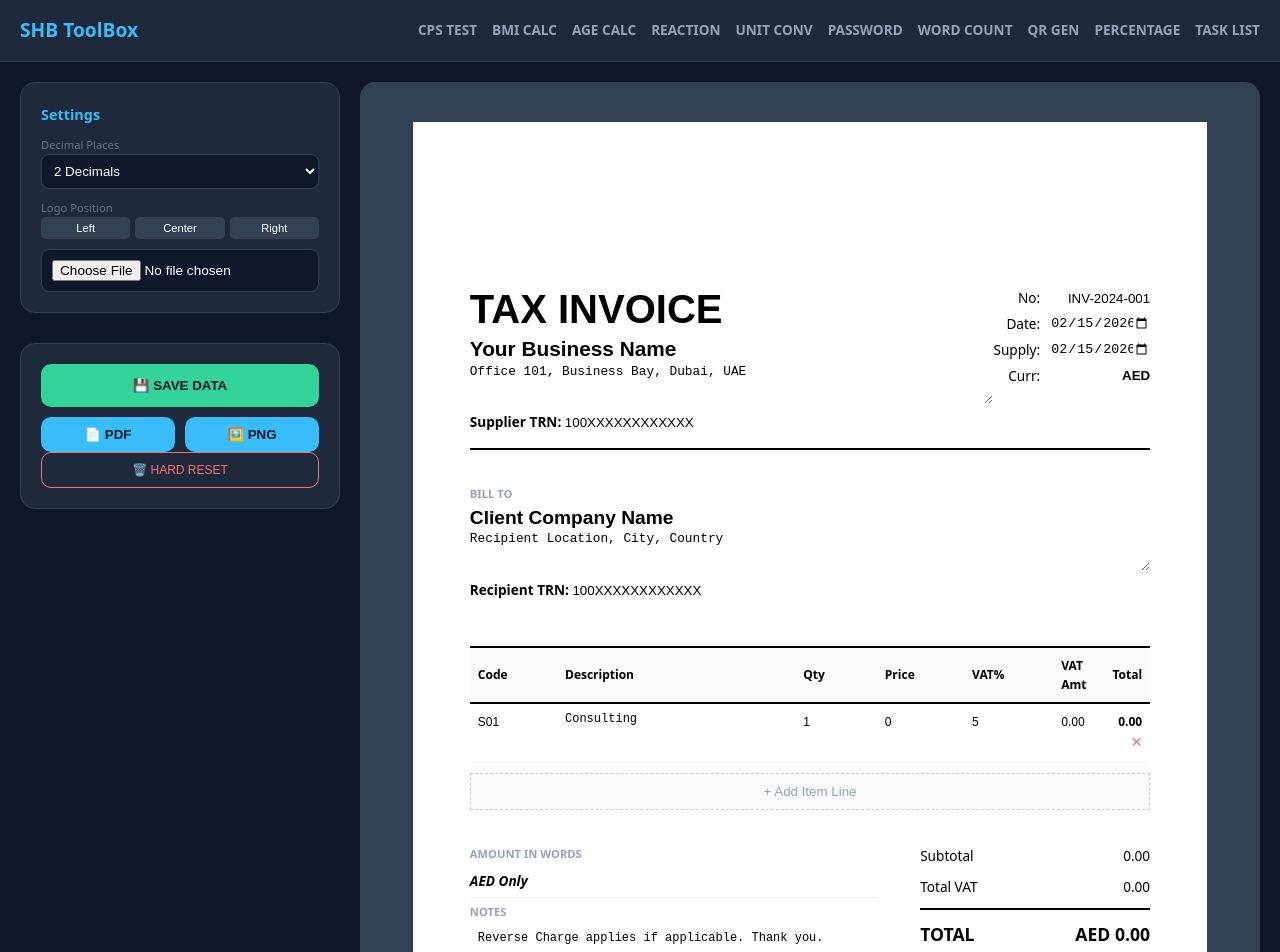
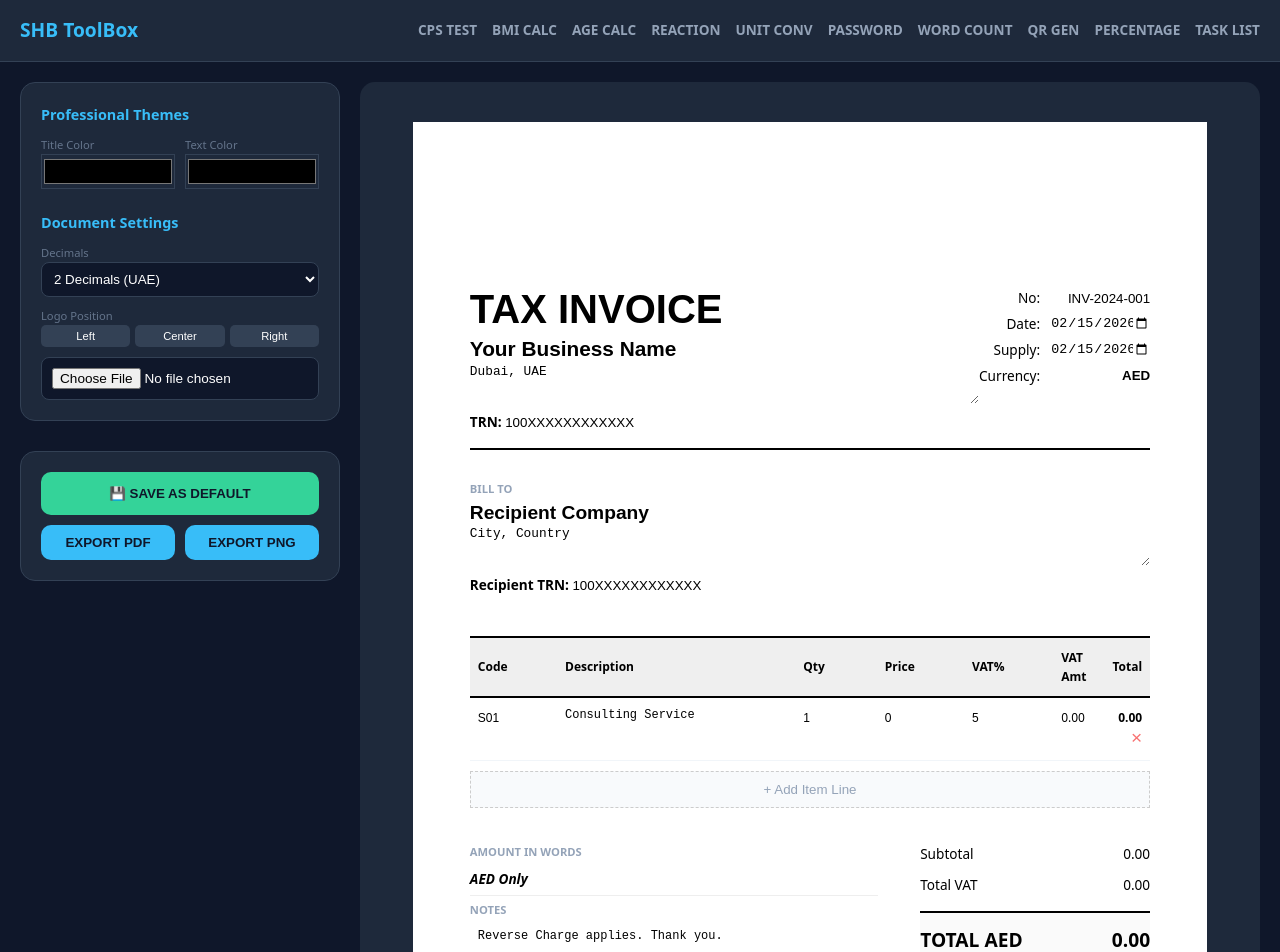
Before and after one commit to vivaindus/vivaindus.github.io, a Next.js app: page /invoicegenerator in a window 1280 px wide. Shown: the top 952 px of the page. Built offline with nearby package versions, Linux system fonts and the light colour scheme.

Commit message:
invoice generator update

```diff
--- a/pages/invoicegenerator/index.js
+++ b/pages/invoicegenerator/index.js
@@ -1,28 +1,32 @@
 import React, { useState, useEffect, useRef } from 'react';
 import ToolboxLayout from '../../components/ToolboxLayout';
 
-export default function GlobalInvoiceGenerator() {
+export default function ProfessionalInvoiceSuite() {
     const [pageSize, setPageSize] = useState('A4');
     const [notification, setNotification] = useState('');
     const invoiceRef = useRef(null);
 
+    // --- State: Theme & Meta ---
     const [meta, setMeta] = useState({
-        logo: null, logoAlign: 'flex-start', invoiceTitle: 'TAX INVOICE',
-        invoiceNum: 'INV-2024-001', invoiceDate: new Date().toISOString().split('T')[0],
-        supplyDate: new Date().toISOString().split('T')[0], currency: 'AED', decimals: 2,
+        logo: null, logoAlign: 'flex-start', primaryColor: '#000000', titleColor: '#000000',
+        invoiceTitle: 'TAX INVOICE', invoiceNum: 'INV-2024-001',
+        invoiceDate: new Date().toISOString().split('T')[0],
+        supplyDate: new Date().toISOString().split('T')[0],
+        currency: 'AED', decimals: 2,
         senderName: 'Your Business Name', senderTRN: '100XXXXXXXXXXXX',
-        senderAddress: 'Office 101, Business Bay, Dubai, UAE',
-        clientName: 'Client Company Name', clientTRN: '100XXXXXXXXXXXX',
-        clientAddress: 'Recipient Location, City, Country',
-        notes: 'Reverse Charge applies if applicable. Thank you.',
+        senderAddress: 'Dubai, UAE',
+        clientName: 'Recipient Company', clientTRN: '100XXXXXXXXXXXX',
+        clientAddress: 'City, Country',
+        notes: 'Reverse Charge applies. Thank you.',
         footerMsg: 'Authorized Signatory',
         footerUrl: 'https://www.shbstores.com/invoicegenerator'
     });
 
-    const [items, setItems] = useState([{ id: 1, code: 'S01', desc: 'Consulting', qty: 1, price: 0, vatRate: 5 }]);
+    const [items, setItems] = useState([{ id: 1, code: 'S01', desc: 'Consulting Service', qty: 1, price: 0, vatRate: 5 }]);
 
+    // --- Persistence ---
     useEffect(() => {
-        const saved = localStorage.getItem('shb_invoice_elite_v8');
+        const saved = localStorage.getItem('shb_invoice_final_v9');
         if (saved) {
             const parsed = JSON.parse(saved);
             setMeta(parsed.meta); setItems(parsed.items);
@@ -30,18 +34,11 @@ export default function GlobalInvoiceGenerator() {
     }, []);
 
     const saveSettings = () => {
-        localStorage.setItem('shb_invoice_elite_v8', JSON.stringify({ meta, items }));
-        showToast('Template Saved Locally! ✅');
+        localStorage.setItem('shb_invoice_final_v9', JSON.stringify({ meta, items }));
+        showToast('Success: Template Saved! ✅');
     };
 
-    const handleHardReset = () => {
-        if (window.confirm("CRITICAL: Wipe all saved data and settings?")) {
-            localStorage.removeItem('shb_invoice_elite_v8');
-            window.location.reload();
-        }
-    };
-
-    // --- Helper: Amount in Words ---
+    // --- Amount in Words (English) ---
     const toWords = (num) => {
         const a = ['','One ','Two ','Three ','Four ','Five ','Six ','Seven ','Eight ','Nine ','Ten ','Eleven ','Twelve ','Thirteen ','Fourteen ','Fifteen ','Sixteen ','Seventeen ','Eighteen ','Nineteen '];
         const b = ['', '', 'Twenty','Thirty','Forty','Fifty','Sixty','Seventy','Eighty','Ninety'];
@@ -55,13 +52,13 @@ export default function GlobalInvoiceGenerator() {
         return str.trim() + ' ' + meta.currency + ' Only';
     };
 
+    // --- Math Engine ---
     const fmt = (num) => parseFloat(num || 0).toFixed(meta.decimals);
     const subtotal = items.reduce((acc, i) => acc + (i.qty * i.price), 0);
     const totalVat = items.reduce((acc, i) => acc + (i.qty * i.price * (i.vatRate/100)), 0);
     const grandTotal = subtotal + totalVat;
 
     const showToast = (m) => { setNotification(m); setTimeout(() => setNotification(''), 3000); };
-
     const handleLogo = (e) => {
         const file = e.target.files[0];
         if (file) {
@@ -71,15 +68,15 @@ export default function GlobalInvoiceGenerator() {
         }
     };
 
-    // --- ULTRA HD EXPORT ENGINE ---
+    // --- PRO PDF BREAK ENGINE ---
     const exportFile = async (type) => {
         const { toCanvas } = await import('html-to-image');
         const { jsPDF } = await import('jspdf');
         if (!invoiceRef.current) return;
-        showToast(`Rendering HD ${type.toUpperCase()}...`);
+        showToast('Optimizing PDF Layout...');
 
         const canvas = await toCanvas(invoiceRef.current, {
-            pixelRatio: 4, // ULTRA HD
+            pixelRatio: 3,
             backgroundColor: '#ffffff',
             canvasWidth: pageSize === 'A4' ? 794 : 816
         });
@@ -90,45 +87,50 @@ export default function GlobalInvoiceGenerator() {
             link.download = `${meta.invoiceNum}.png`; link.href = imgData; link.click();
         } else {
             const pdf = new jsPDF('p', 'mm', pageSize.toLowerCase());
-            const pdfWidth = pdf.internal.pageSize.getWidth();
-            const pdfHeight = pdf.internal.pageSize.getHeight();
-            const imgWidth = pdfWidth;
-            const imgHeight = (canvas.height * imgWidth) / canvas.width;
+            const pW = pdf.internal.pageSize.getWidth();
+            const pH = pdf.internal.pageSize.getHeight();
+            const imgH = (canvas.height * pW) / canvas.width;
 
-            let heightLeft = imgHeight;
-            let position = 0;
-            const topSpacing = 40; // White space for subsequent pages
+            let hLeft = imgH;
+            let pos = 0;
+            const topMargin = 20; // Correct gap for 2nd page start
 
-            pdf.addImage(imgData, 'PNG', 0, position, imgWidth, imgHeight);
-            heightLeft -= pdfHeight;
+            pdf.addImage(imgData, 'PNG', 0, pos, pW, imgH);
+            hLeft -= pH;
 
-            while (heightLeft >= 0) {
+            while (hLeft >= 0) {
                 pdf.addPage();
-                // We start with a negative position + spacing to leave white space at top
-                position = heightLeft - imgHeight + topSpacing;
-                pdf.addImage(imgData, 'PNG', 0, position, imgWidth, imgHeight);
-                heightLeft -= (pdfHeight - topSpacing);
+                pos = hLeft - imgH + topMargin;
+                pdf.addImage(imgData, 'PNG', 0, pos, pW, imgH);
+                hLeft -= (pH - topMargin);
             }
             pdf.save(`${meta.invoiceNum}.pdf`);
         }
-        showToast('Document Ready! ✅');
     };
 
     return (
-        <ToolboxLayout title="Tax Invoice Suite" description="HD multi-page tax invoice generator with amount in words and TRN.">
+        <ToolboxLayout title="Tax Invoice Suite" description="Premium Global Tax Invoice Suite.">
             <div style={{ maxWidth: '1500px', margin: '0 auto', padding: '20px' }}>
-
                 {notification && <div style={toastStyle}>{notification}</div>}
 
                 <div style={{ display: 'flex', gap: '20px', flexWrap: 'wrap' }}>
+
+                    {/* --- THE SIDEBAR CONTROLLER --- */}
                     <aside style={{ flex: '1', minWidth: '320px', display: 'flex', flexDirection: 'column', gap: '15px' }}>
                         <div style={sidebarCard}>
-                            <h3 style={cardTitle}>Settings</h3>
-                            <label style={lCap}>Decimal Places</label>
+                            <h3 style={cardTitle}>Professional Themes</h3>
+                            <div style={{display:'grid', gridTemplateColumns:'1fr 1fr', gap:'10px'}}>
+                                <div><label style={lCap}>Title Color</label><input type="color" value={meta.titleColor} onChange={(e)=>setMeta({...meta, titleColor:e.target.value})} style={clrInp} /></div>
+                                <div><label style={lCap}>Text Color</label><input type="color" value={meta.primaryColor} onChange={(e)=>setMeta({...meta, primaryColor:e.target.value})} style={clrInp} /></div>
+                            </div>
+
+                            <h3 style={{...cardTitle, marginTop:'20px'}}>Document Settings</h3>
+                            <label style={lCap}>Decimals</label>
                             <select value={meta.decimals} onChange={(e)=>setMeta({...meta, decimals: parseInt(e.target.value)})} style={selS}>
-                                <option value={2}>2 Decimals</option>
-                                <option value={3}>3 Decimals</option>
+                                <option value={2}>2 Decimals (UAE)</option>
+                                <option value={3}>3 Decimals (OMAN)</option>
                             </select>
+
                             <label style={lCap}>Logo Position</label>
                             <div style={{ display: 'grid', gridTemplateColumns: '1fr 1fr 1fr', gap: '5px', marginBottom:'10px' }}>
                                 <button onClick={() => setMeta({ ...meta, logoAlign: 'flex-start' })} style={btnMin}>Left</button>
@@ -137,47 +139,55 @@ export default function GlobalInvoiceGenerator() {
                             </div>
                             <input type="file" onChange={handleLogo} style={inpStyle} />
                         </div>
+
                         <div style={sidebarCard}>
-                            <button onClick={saveSettings} style={btnSave}>💾 SAVE DATA</button>
+                            <button onClick={saveSettings} style={btnSave}>💾 SAVE AS DEFAULT</button>
                             <div style={{ display: 'grid', gridTemplateColumns: '1fr 1fr', gap: '10px', marginTop: '10px' }}>
-                                <button onClick={() => exportFile('pdf')} style={btnExport}>📄 PDF</button>
-                                <button onClick={() => exportFile('png')} style={btnExport}>🖼️ PNG</button>
+                                <button onClick={() => exportFile('pdf')} style={btnExport}>EXPORT PDF</button>
+                                <button onClick={() => exportFile('png')} style={btnExport}>EXPORT PNG</button>
                             </div>
-                            <button onClick={handleHardReset} style={btnReset}>🗑️ HARD RESET</button>
                         </div>
                     </aside>
 
-                    <main style={mainSlate}>
-                        <div ref={invoiceRef} id="invoice-paper" style={{ ...paperStyle, width: pageSize === 'A4' ? '210mm' : '215.9mm' }}>
+                    {/* --- THE PAPER (WHITE BG) --- */}
+                    <main style={mainCanvas}>
+                        <div ref={invoiceRef} id="invoice-paper" style={{
+                            ...paperStyle,
+                            width: pageSize === 'A4' ? '210mm' : '215.9mm',
+                            color: meta.primaryColor
+                        }}>
+
+                            {/* Logo */}
                             <div style={{ display: 'flex', justifyContent: meta.logoAlign, marginBottom: '10px' }}>
-                                {meta.logo ? <img src={meta.logo} style={{ maxHeight: '80px' }} /> : <div style={{height:'80px'}}></div>}
+                                {meta.logo ? <img src={meta.logo} style={{ maxHeight: '80px', maxWidth: '250px' }} /> : <div style={{height:'80px'}}></div>}
                             </div>
 
                             <div style={headerGrid}>
                                 <div>
-                                    <input value={meta.invoiceTitle} onChange={(e)=>setMeta({...meta, invoiceTitle: e.target.value})} style={titleI} />
-                                    <input value={meta.senderName} onChange={(e)=>setMeta({...meta, senderName: e.target.value})} style={compT} />
-                                    <textarea value={meta.senderAddress} onChange={(e)=>setMeta({...meta, senderAddress: e.target.value})} style={addrI} />
-                                    <div style={trnL}>Supplier TRN: <input value={meta.senderTRN} onChange={(e)=>setMeta({...meta, senderTRN: e.target.value})} style={trnI} /></div>
+                                    <input value={meta.invoiceTitle} onChange={(e)=>setMeta({...meta, invoiceTitle: e.target.value})} style={{...titleI, color: meta.titleColor}} />
+                                    <input value={meta.senderName} onChange={(e)=>setMeta({...meta, senderName: e.target.value})} style={{...compT, color: meta.primaryColor}} />
+                                    <textarea value={meta.senderAddress} onChange={(e)=>setMeta({...meta, senderAddress: e.target.value})} style={{...addrI, color: meta.primaryColor}} />
+                                    <div style={trnL}>TRN: <input value={meta.senderTRN} onChange={(e)=>setMeta({...meta, senderTRN: e.target.value})} style={trnInp} /></div>
                                 </div>
                                 <div style={{ textAlign: 'right' }}>
                                     <div style={mRow}><span>No:</span><input value={meta.invoiceNum} onChange={(e)=>setMeta({...meta, invoiceNum: e.target.value})} style={mInp} /></div>
                                     <div style={mRow}><span>Date:</span><input type="date" value={meta.invoiceDate} onChange={(e)=>setMeta({...meta, invoiceDate: e.target.value})} style={mInp} /></div>
                                     <div style={mRow}><span>Supply:</span><input type="date" value={meta.supplyDate} onChange={(e)=>setMeta({...meta, supplyDate: e.target.value})} style={mInp} /></div>
-                                    <div style={mRow}><span>Curr:</span><input value={meta.currency} onChange={(e)=>setMeta({...meta, currency: e.target.value})} style={{...mInp, fontWeight:'bold'}} /></div>
+                                    <div style={mRow}><span>Currency:</span><input value={meta.currency} onChange={(e)=>setMeta({...meta, currency: e.target.value})} style={{...mInp, fontWeight:'bold'}} /></div>
                                 </div>
                             </div>
 
-                            <div style={{ margin: '30px 0' }}>
+                            <div style={{ margin: '25px 0' }}>
                                 <span style={tagLabel}>BILL TO</span>
-                                <input value={meta.clientName} onChange={(e)=>setMeta({...meta, clientName: e.target.value})} style={clientT} />
-                                <textarea value={meta.clientAddress} onChange={(e)=>setMeta({...meta, clientAddress: e.target.value})} style={addrI} />
-                                <div style={trnL}>Recipient TRN: <input value={meta.clientTRN} onChange={(e)=>setMeta({...meta, clientTRN: e.target.value})} style={trnI} /></div>
+                                <input value={meta.clientName} onChange={(e)=>setMeta({...meta, clientName: e.target.value})} style={{...clientT, color: meta.primaryColor}} />
+                                <textarea value={meta.clientAddress} onChange={(e)=>setMeta({...meta, clientAddress: e.target.value})} style={{...addrI, color: meta.primaryColor}} />
+                                <div style={trnL}>Recipient TRN: <input value={meta.clientTRN} onChange={(e)=>setMeta({...meta, clientTRN: e.target.value})} style={trnInp} /></div>
                             </div>
 
+                            {/* Refrens Style Table */}
                             <table style={tableB}>
-                                <thead style={thR}>
-                                    <tr>
+                                <thead style={{...thR, backgroundColor: `${meta.titleColor}10` }}>
+                                    <tr style={{ color: meta.titleColor }}>
                                         <th style={tc}>Code</th><th style={{...tc, width:'35%'}}>Description</th><th style={tc}>Qty</th><th style={tc}>Price</th><th style={tc}>VAT%</th><th style={tc}>VAT Amt</th><th style={{...tc, textAlign:'right'}}>Total</th>
                                     </tr>
                                 </thead>
@@ -199,17 +209,20 @@ export default function GlobalInvoiceGenerator() {
                             </table>
                             <button onClick={()=>setItems([...items, {id:Date.now(), code:'', desc:'', qty:1, price:0, vatRate:5}])} style={addLineB} className="no-print">+ Add Item Line</button>
 
-                            <div style={{ display: 'flex', justifyContent: 'space-between', marginTop: '30px' }}>
+                            <div style={{ display: 'flex', justifyContent: 'space-between', marginTop: '30px', pageBreakInside: 'avoid' }}>
                                 <div style={{ width: '60%' }}>
                                     <span style={tagLabel}>AMOUNT IN WORDS</span>
-                                    <div style={wordBox}>{toWords(grandTotal)}</div>
+                                    <div style={{...wordBox, color: meta.titleColor}}>{toWords(grandTotal)}</div>
                                     <span style={{...tagLabel, marginTop:'15px'}}>NOTES</span>
                                     <textarea value={meta.notes} onChange={(e)=>setMeta({...meta, notes: e.target.value})} style={notesArea} />
                                 </div>
                                 <div style={{ width: '230px' }}>
                                     <div style={sumRow}><span>Subtotal</span><span>{fmt(subtotal)}</span></div>
                                     <div style={sumRow}><span>Total VAT</span><span>{fmt(totalVat)}</span></div>
-                                    <div style={grandRow}><span>TOTAL</span><span>{meta.currency} {fmt(grandTotal)}</span></div>
+                                    <div style={{...grandRow, backgroundColor: `${meta.titleColor}05`, color: meta.titleColor}}>
+                                        <span>TOTAL {meta.currency}</span>
+                                        <span>{fmt(grandTotal)}</span>
+                                    </div>
                                 </div>
                             </div>
 
@@ -217,17 +230,23 @@ export default function GlobalInvoiceGenerator() {
                                 <input value={meta.footerMsg} onChange={(e)=>setMeta({...meta, footerMsg: e.target.value})} style={footInp} />
                                 <div style={{ display: 'flex', justifyContent: 'space-between', marginTop: '10px' }}>
                                     <input value={meta.footerUrl} onChange={(e)=>setMeta({...meta, footerUrl: e.target.value})} style={urlI} />
-                                    <span style={{ fontSize: '0.65rem', color: '#94a3b8' }}>Professional Document generated via shbstores.com</span>
+                                    <span style={{ fontSize: '0.65rem', color: '#94a3b8' }}>Page 1 of 1</span>
                                 </div>
                             </div>
                         </div>
                     </main>
                 </div>
+
+                {/* --- PRO SEO SECTION --- */}
+                <div style={seoCont}>
+                    <h2 style={{color:'#38bdf8'}}>The Elite Global Invoicing Standard</h2>
+                    <p>SHB Invoice Suite is built for high-level business compliance, specifically optimized for UAE FTA (Federal Tax Authority) and GCC cross-border trade. With amount-in-words logic and dynamic multi-page slicing, we ensure your financial documents are professional, clear, and legally sound.</p>
+                </div>
             </div>
             <style jsx>{`
                 @media print { .no-print { display: none !important; } }
-                #invoice-paper input, #invoice-paper textarea { color: black !important; background: transparent !important; border: none; outline: none; }
-                #invoice-paper input:hover { background: #f8fafc !important; }
+                #invoice-paper input, #invoice-paper textarea { background: transparent !important; border: none; outline: none; transition: 0.2s; }
+                #invoice-paper input:hover { background: rgba(0,0,0,0.03) !important; border-radius: 4px; }
             `}</style>
         </ToolboxLayout>
     );
@@ -237,36 +256,38 @@ export default function GlobalInvoiceGenerator() {
 const sidebarCard = { background: '#1e293b', padding: '20px', borderRadius: '15px', border: '1px solid #334155', marginBottom: '15px' };
 const cardTitle = { color: '#38bdf8', fontSize: '0.9rem', margin: '0 0 10px 0' };
 const lCap = { fontSize: '0.7rem', color: '#64748b', display: 'block' };
+const clrInp = { width: '100%', height: '35px', background: 'none', border: '1px solid #334155', cursor: 'pointer' };
 const selS = { width: '100%', background: '#0f172a', border: '1px solid #334155', padding: '8px', color: '#fff', borderRadius: '8px', marginBottom: '10px' };
 const paperStyle = { background: '#fff', color: '#000', padding: '20mm 15mm', display: 'flex', flexDirection: 'column' };
-const titleI = { fontSize: '2.5rem', fontWeight: '900', width: '100%', color: '#000' };
+const titleI = { fontSize: '2.5rem', fontWeight: '900', width: '100%' };
 const compT = { fontSize: '1.3rem', fontWeight: 'bold', width: '100%', marginTop: '5px' };
 const addrI = { width: '100%', fontSize: '0.8rem', color: '#475569', height: '40px' };
 const headerGrid = { display: 'flex', justifyContent: 'space-between', borderBottom: '2px solid #000', paddingBottom: '15px' };
 const trnL = { fontSize: '0.85rem', fontWeight: 'bold' };
-const trnI = { borderBottom: '1px dashed #ccc !important', width: '160px' };
+const trnInp = { borderBottom: '1px dashed #ccc !important', width: '160px' };
 const mRow = { display: 'flex', justifyContent: 'flex-end', gap: '10px', fontSize: '0.85rem', marginBottom: '4px' };
 const mInp = { width: '100px', textAlign: 'right', borderBottom: '1px solid #eee !important' };
 const tagLabel = { fontSize: '0.7rem', fontWeight: 'bold', color: '#94a3b8' };
-const wordBox = { fontSize: '0.85rem', fontWeight: 'bold', fontStyle: 'italic', borderBottom: '1px solid #eee', paddingBottom: '5px', marginTop: '5px' };
+const wordBox = { fontSize: '0.85rem', fontWeight: 'bold', fontStyle: 'italic', borderBottom: '1px solid #eee', padding: '5px 0' };
 const clientT = { fontSize: '1.2rem', fontWeight: 'bold', width: '100%' };
 const tableB = { width: '100%', borderCollapse: 'collapse', marginTop: '15px' };
-const thR = { borderTop: '2px solid #000', borderBottom: '2px solid #000', background: '#f8fafc' };
-const tc = { padding: '8px', fontSize: '0.75rem', textAlign: 'left', borderBottom: '1px solid #f1f5f9' };
+const thR = { borderTop: '2px solid #000', borderBottom: '2px solid #000' };
+const tc = { padding: '10px 8px', fontSize: '0.75rem', textAlign: 'left', borderBottom: '1px solid #f1f5f9' };
 const itemR = { verticalAlign: 'top' };
 const rawI = { width: '100%', fontSize: '0.75rem' };
 const addLineB = { width: '100%', padding: '10px', background: '#f8fafc', border: '1px dashed #ccc', color: '#94a3b8', cursor: 'pointer', marginTop: '10px' };
 const delBtn = { border: 'none', background: 'none', color: '#f87171', cursor: 'pointer', fontSize: '1.2rem' };
 const sumRow = { display: 'flex', justifyContent: 'space-between', padding: '5px 0', fontSize: '0.85rem' };
-const grandRow = { display: 'flex', justifyContent: 'space-between', padding: '10px 0', borderTop: '2px solid #000', fontWeight: 'bold', fontSize: '1.1rem', marginTop: '5px' };
+const grandRow = { display: 'flex', justifyContent: 'space-between', padding: '12px 0', borderTop: '2px solid #000', fontWeight: 'bold', fontSize: '1.2rem', marginTop: '10px' };
 const notesArea = { width: '100%', height: '50px', background: '#f8fafc', padding: '8px', fontSize: '0.75rem' };
 const paperFooter = { marginTop: 'auto', paddingTop: '40px', borderTop: '1px solid #eee' };
 const footInp = { width: '100%', textAlign: 'center', fontSize: '0.9rem', fontWeight: 'bold' };
 const urlI = { width: '50%', fontSize: '0.65rem', color: '#94a3b8', fontStyle: 'italic' };
 const btnSave = { width: '100%', background: '#34d399', color: '#0f172a', padding: '14px', borderRadius: '10px', fontWeight: 'bold', border: 'none', cursor: 'pointer' };
 const btnExport = { background: '#38bdf8', color: '#0f172a', padding: '10px', borderRadius: '10px', fontWeight: 'bold', border: 'none', cursor: 'pointer' };
-const btnReset = { width: '100%', background: 'none', border: '1px solid #f87171', color: '#f87171', padding: '10px', borderRadius: '10px', fontSize: '0.75rem', cursor: 'pointer' };
-const mainSlate = { flex: '3', minWidth: '0', background: '#334155', padding: '40px 10px', borderRadius: '15px', display: 'flex', justifyContent: 'center', overflowX: 'auto' };
+const btnReset = { width: '100%', background: 'none', border: '1px solid #f87171', color: '#f87171', padding: '10px', borderRadius: '10px', fontSize: '0.75rem', cursor: 'pointer', marginTop:'10px' };
 const btnMin = { background: '#334155', color: '#fff', border: 'none', padding: '5px', borderRadius: '5px', fontSize: '0.7rem', cursor: 'pointer' };
 const toastStyle = { position: 'fixed', top: '20px', right: '20px', background: '#34d399', color: '#0f172a', padding: '15px 30px', borderRadius: '12px', fontWeight: 'bold', zIndex: 100000 };
 const inpStyle = { width: '100%', background: '#0f172a', border: '1px solid #334155', padding: '10px', borderRadius: '8px', color: '#fff', fontSize: '0.85rem' };
+const mainCanvas = { flex: '3', minWidth: '0', background: '#1e293b', padding: '40px 10px', borderRadius: '15px', display: 'flex', justifyContent: 'center', overflowX: 'auto' };
+const seoCont = { marginTop: '80px', borderTop: '1px solid #334155', paddingTop: '40px', color: '#94a3b8', fontSize: '0.9rem', lineHeight: '1.8' };
```
Also changed, not shown: pages/_document.js (+10 -8 lines).
